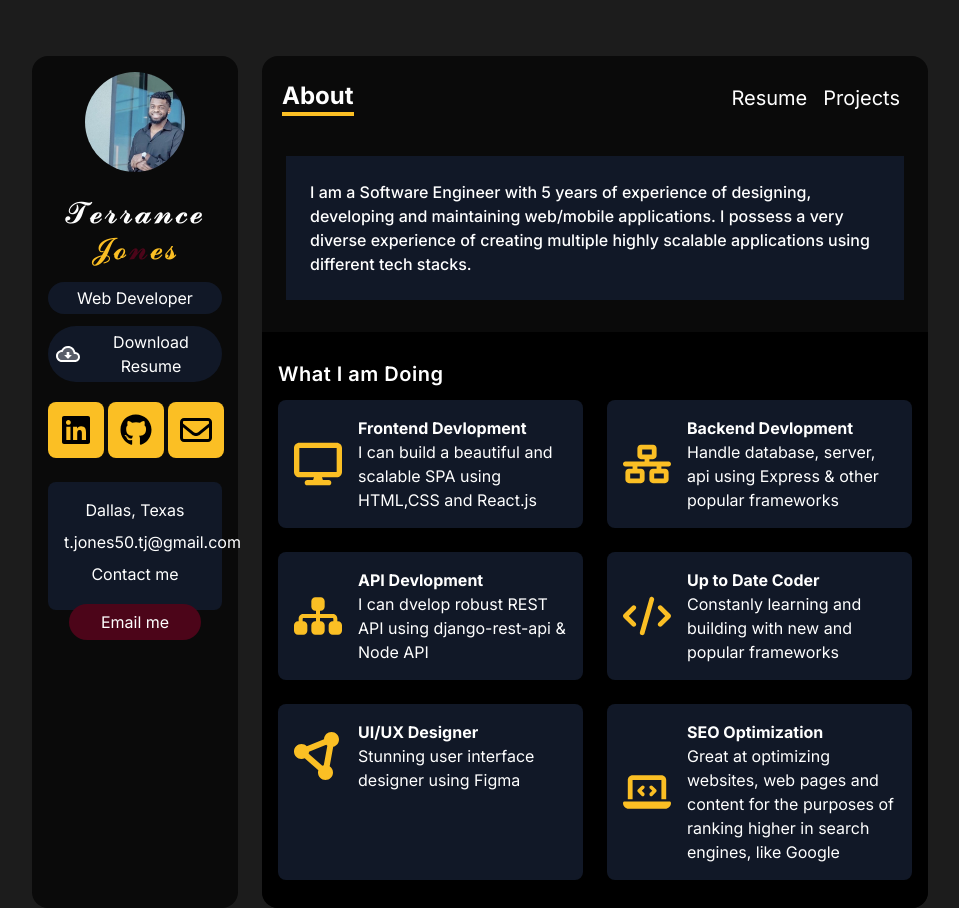
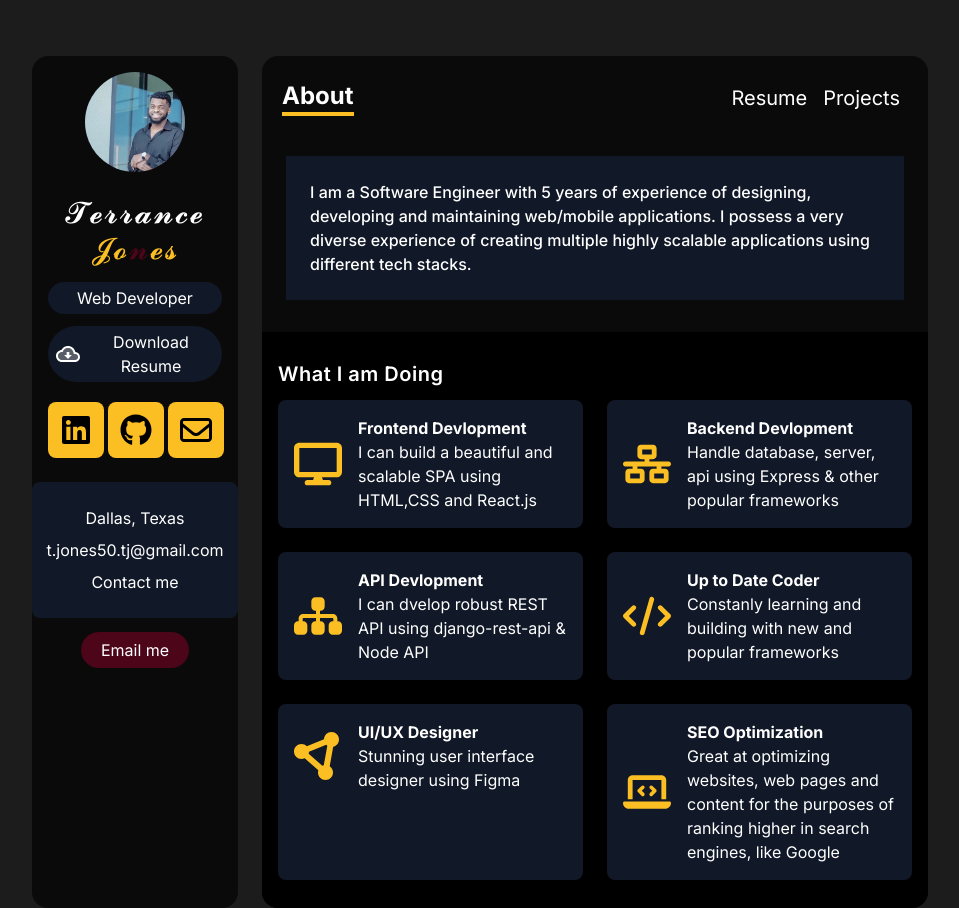
Before and after one commit to TJones-tech/portfolio, a Next.js app in the folder elite-portfolio/: page / in a window 1280 px wide. Shown: the whole page, without its empty margins (160-1119 px from the left). Built offline with nearby package versions, Linux system fonts and the light colour scheme.

Commit message:
fix spacing

```diff
--- a/elite-portfolio/app/src/components/Sidebar/Sidebar.tsx
+++ b/elite-portfolio/app/src/components/Sidebar/Sidebar.tsx
@@ -71,16 +71,19 @@ export default function Sidebar() {
           />
         </a>
       </div>
-      <div className="rounded-lg bg-gray-900 text-center text-white  p-4">
-        <p className="pb-2">Dallas, Texas</p>
-        <p className="pb-2">t.jones50.tj@gmail.com</p>
-        <p className="pb-2">Contact me</p>
+      <div
+        className="rounded-lg bg-gray-900 text-center text-white py-4 my-5"
+        style={{ marginLeft: "-1rem", marginRight: "-1rem" }}
+      >
+        <p className="my-2">Dallas, Texas</p>
+        <p className="my-2">t.jones50.tj@gmail.com</p>
+        <p className="my-2">Contact me</p>
       </div>
       <div>
         <a
           type="button"
           href={`mailto:${emailAddress}?subject=${encodeURIComponent(subject)}`}
-          className="py-2 px-8 bg-rose-950 text-center text-white rounded-full my-8 hover:bg-gray-500 focus:ring-gray-300 focus:ring-offset-yellow-800 transition ease-in duration-200 focus:ring-2 focus:ring-offset-2"
+          className="py-2 px-5 bg-rose-950 text-center text-white cursor-pointer rounded-full my-8 hover:bg-gray-500 focus:ring-gray-300 focus:ring-offset-yellow-800 transition ease-in duration-200 focus:ring-2 focus:ring-offset-2"
         >
           Email me
         </a>
```
